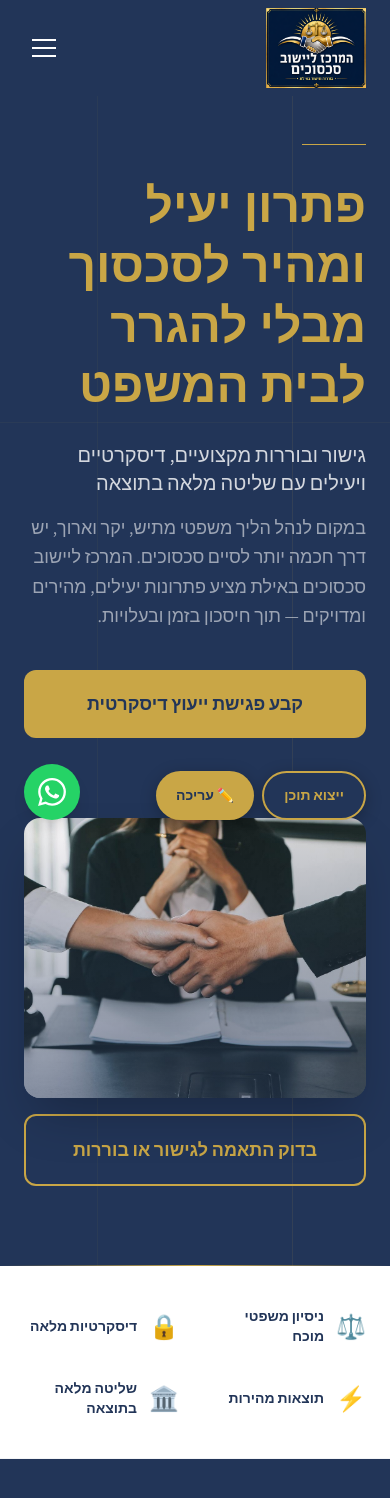
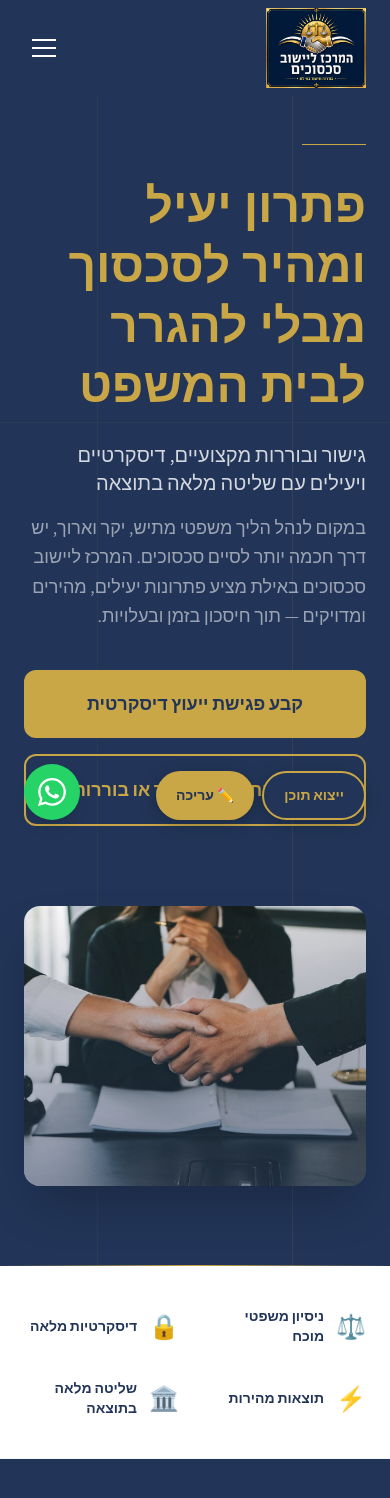
Before and after one commit to zyanir10/Gishurbo, a Next.js app: page / in a window 390 px wide. Shown: the top 1498 px of the page. Built offline with nearby package versions, Linux system fonts and the light colour scheme.

Commit message:
hero CTAs side by side on desktop, stacked on mobile

```diff
--- a/app/page.tsx
+++ b/app/page.tsx
@@ -28,7 +28,7 @@ export default function HomePage() {
 
         <div className="max-w-[1200px] mx-auto px-6 pt-36 pb-20 w-full">
           <FadeIn>
-            <div className="grid md:grid-cols-2 gap-12 items-start">
+            <div className="grid md:grid-cols-2 gap-12 items-center">
               <div>
                 <div className="w-16 h-px bg-gold mb-8" />
                 <h1 className="text-5xl md:text-7xl font-bold text-gold leading-tight mb-6">
@@ -40,20 +40,18 @@ export default function HomePage() {
                 <p className="text-white/55 text-lg mb-10 leading-relaxed max-w-xl">
                   <EditableText contentKey="home.hero.body" />
                 </p>
-                <Button href="/contact" variant="primary" size="lg" className="w-full">
-                  <EditableText contentKey="home.hero.cta1" />
-                </Button>
-              </div>
-              <div>
-                <div className="relative rounded-2xl overflow-hidden shadow-2xl mt-8 md:mt-0">
-                  <Image src="/handshake-photo.jpeg" alt="גישור מקצועי" width={600} height={440} className="w-full h-[280px] md:h-[440px] object-cover" unoptimized priority />
-                  <div className="absolute inset-0 bg-gradient-to-t from-navy/50 to-transparent" />
-                </div>
-                <div className="mt-4">
-                  <Button href="/about" variant="outline" size="lg" className="w-full">
+                <div className="flex flex-col md:flex-row gap-4">
+                  <Button href="/contact" variant="primary" size="lg" className="w-full md:flex-1">
+                    <EditableText contentKey="home.hero.cta1" />
+                  </Button>
+                  <Button href="/about" variant="outline" size="lg" className="w-full md:flex-1">
                     <EditableText contentKey="home.hero.cta2" />
                   </Button>
                 </div>
+              </div>
+              <div className="relative rounded-2xl overflow-hidden shadow-2xl mt-8 md:mt-0">
+                <Image src="/handshake-photo.jpeg" alt="גישור מקצועי" width={600} height={440} className="w-full h-[280px] md:h-[440px] object-cover" unoptimized priority />
+                <div className="absolute inset-0 bg-gradient-to-t from-navy/50 to-transparent" />
               </div>
             </div>
           </FadeIn>
```
